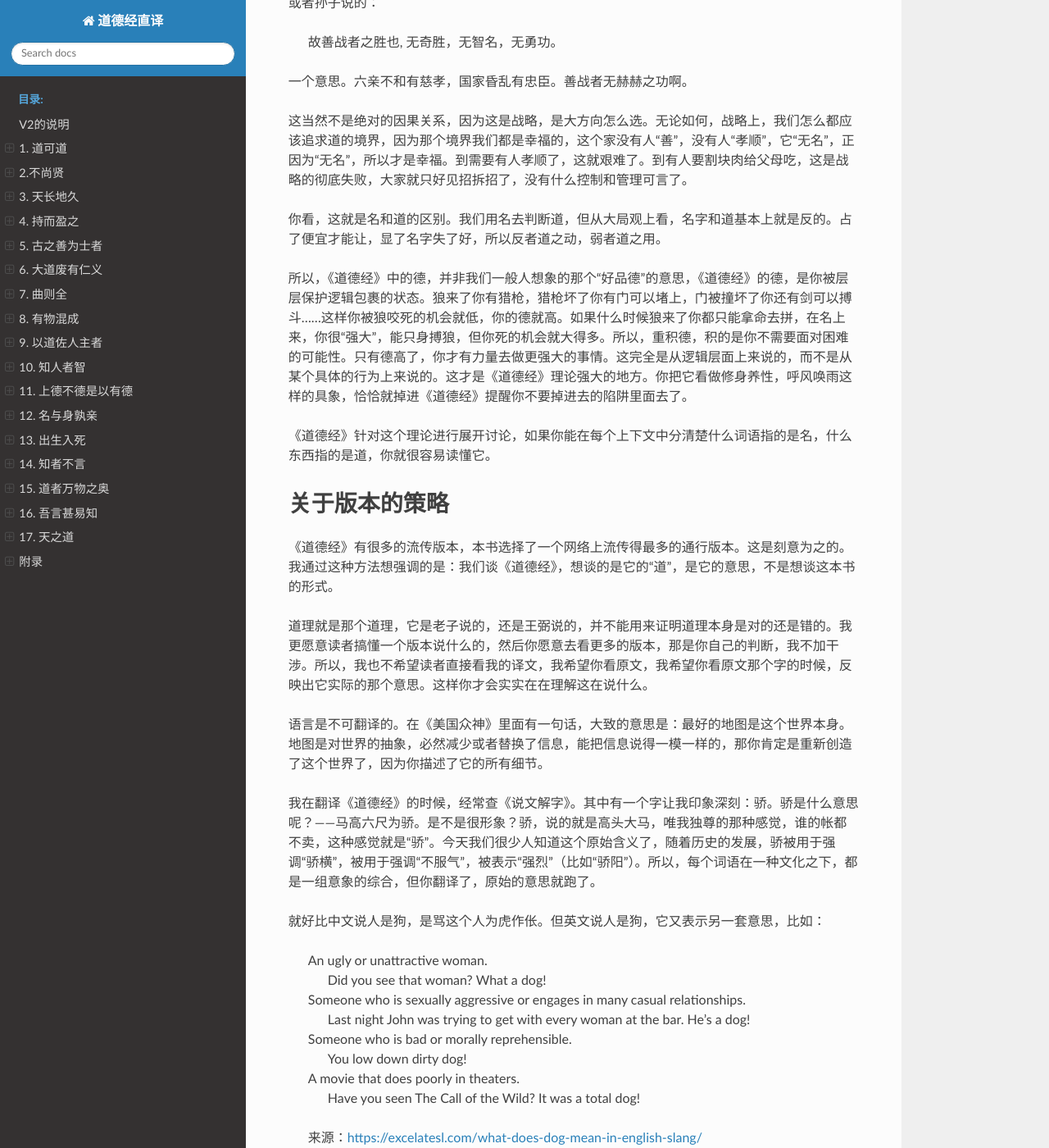
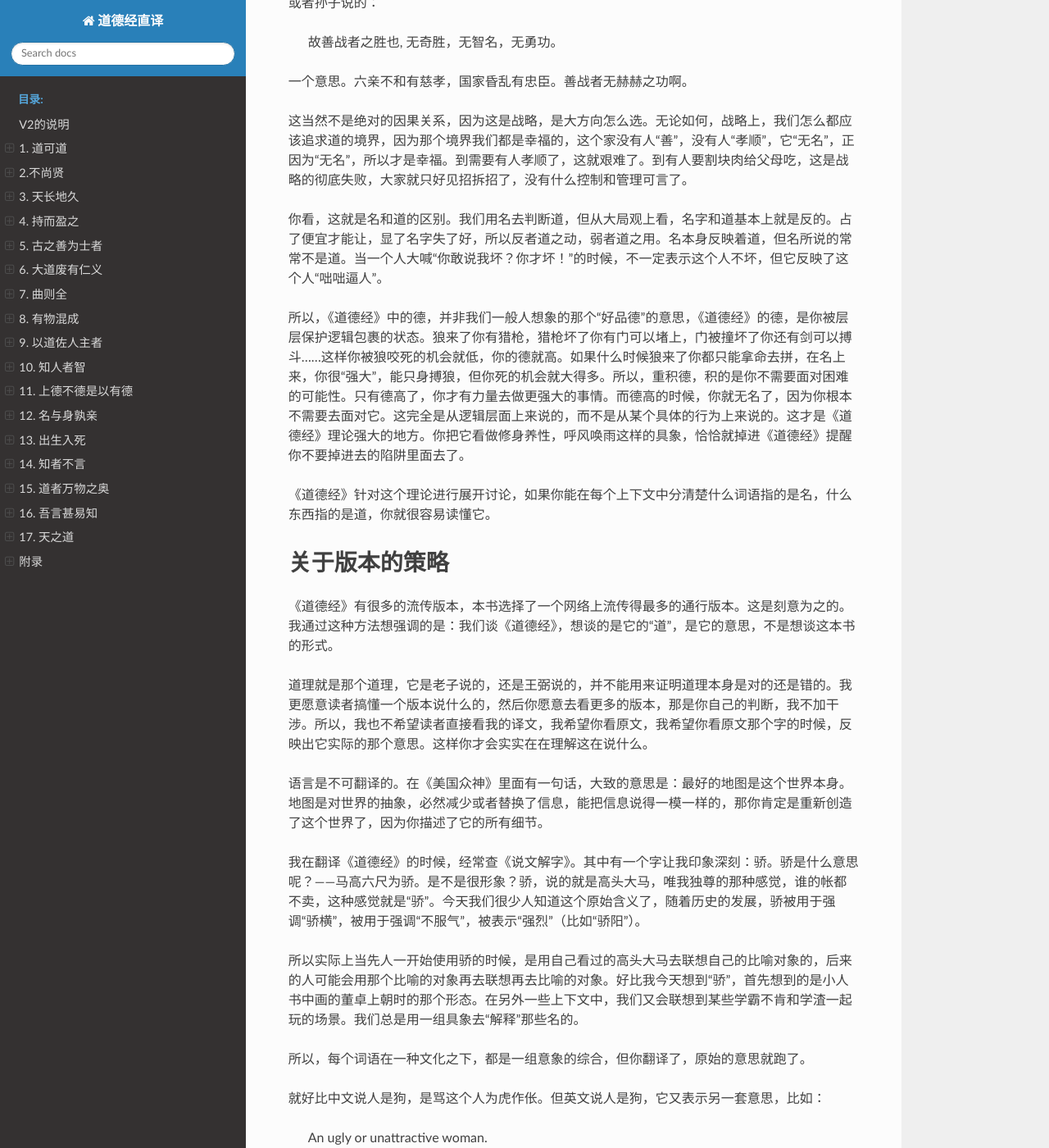
Before and after one commit to Kenneth-Lee/daodejing_translation, a Sphinx documentation site: the page built from source/index.rst, in a window 1280 px wide and 1400 px high, scrolled down 2744 px. Shown: the whole window at 82% size. Built offline with Sphinx 7.4.7 and the Read the Docs theme 2.0.0, drawn with Linux system fonts in a browser that asks for light colours; formulas are drawn with MathJax 3; some of the changed text lies outside the part shown.

Commit message:
补充一些关于语义理解的逻辑（前言中）
Signed-off-by: Kenneth Lee <Kenneth-Lee-2012@qq.com>

```diff
--- a/source/index.rst
+++ b/source/index.rst
@@ -50,7 +50,7 @@
 他确实在在挖运河啊，他做的所有事情都是为了挖运河啊。但他一天都没有拿起过锄头，
 没有担过泥，他好像并没有挖运河啊。这种事情在一大群人的情况下，不是经常发生的？
 
-这只是绕，并不玄。不是不能理解的。
+这只是绕，并不玄，不是不能理解的。
 
 反过来说，有个没有能力的领导者，也每天在办公室里拿着人力调配说明，研究天气，决
 定工期……但他脑子里其实一团浆糊，根本不知道决策什么，你说他是不是在“挖运河”呢？
@@ -62,16 +62,17 @@
 保证人们看到大娘多么需要帮助，你又如何辛苦地为她扫地，这（看起来）才更像是在“扫
 地”。所以，把“扫地”这件事做出来，和把“扫地”这个名字显现出来，这是不同的两件事情。
 
-所以老子并非在故弄玄虚，因为这实在是很难表达，当你真的要表达一个确切的意思的时
-候，你就发现，语言是非常无力。所以老子全文的基础就是：
+所以老子并非在故弄玄虚，因为这实在是很难表达，或者反过来说，这实在很难听懂。当
+你真的要表达一个确切的意思的时候，你就发现，语言是非常无力。所以老子全文的基础
+就是：
 
         | 道可道，非常道。
         | 名可名，非常名。
 
-看懂我前面的例子，这个意思很直白。道（全部）不是不能道（说清楚），只是你不能认
-为这个特征是永恒的，普适的。挖运河可以表现为看报表，也可以表现为到工地上去鼓舞
-士气，还可以表现和投资人社交。这些表现，可以是真的在“挖运河”，也可以在装样子。
-道也不是不可道，名也不是不可名，但它是有前提的。
+看懂我前面的例子，这个意思很直白：道（全部）不是不能道（说清楚），只是你不能认
+为这个特征是永恒的，普适的。挖运河可以表现为看报表，也可以表现为到工地上去亲力
+亲为鼓舞士气，还可以表现和投资人社交。这些表现，可以是真的在“挖运河”，也可以在
+装样子。道也不是不可道，名也不是不可名，但它是有前提的。
 
 我把这些逻辑告诉我的同事的时候，他们有时会劝我：你为什么非要用什么道啊，名啊这
 些玄乎的名字来解释你的逻辑呢？可以用更现代的语言啊。
@@ -92,10 +93,11 @@
 
 道，就是最优状态，一家三口，你打鱼来我晒网，儿子好好学习未来接班，这最幸福了，
 没有人说谁好谁不好。所以道的时候是“无名”的，你看不到各种表扬（注意，这不是故意
-不让人表扬，而是这个事情事实上就没有什么可以表扬的）。如果你听到表扬了，就说明
-有人做了额外的事，我们说他德，比如能过这样的好日子，都是爸爸当初在大海上搏斗，
-打下了一条大鱼，给家里买下了这间房子，大家才有这样的日子过。所以大家都感谢爸爸
-的大恩大德。这是不平衡的，但也没有什么伤害，只是有人好而已。
+不让人表扬，而是这个事情事实上就没有什么可以表扬的）和批评（不过我们这里先关注
+表扬的部分）。如果你听到表扬了，就说明有人做了额外的事，我们说他德，比如能过这
+样的好日子，都是爸爸当初在大海上搏斗，打下了一条大鱼，给家里买下了这间房子，大
+家才有这样的日子过。所以大家都感谢爸爸的大恩大德。这是不平衡的，但也没有什么伤
+害，只是有人好而已。
 
 好了，为了报这个恩，妈妈说，“爸爸，你不用去打鱼了，我来，你过去为这个家付出了太
 多，现在是我们报恩的时候了。”。这时我们都说妈妈“仁”，对大家真好。这是这个表现是
@@ -130,16 +132,19 @@
 可言了。
 
 你看，这就是名和道的区别。我们用名去判断道，但从大局观上看，名字和道基本上就是
-反的。占了便宜才能让，显了名字失了好，所以反者道之动，弱者道之用。
+反的。占了便宜才能让，显了名字失了好，所以反者道之动，弱者道之用。名本身反映着
+道，但名所说的常常不是道。当一个人大喊“你敢说我坏？你才坏！”的时候，不一定表示
+这个人不坏，但它反映了这个人“咄咄逼人”。
 
 所以，《道德经》中的德，并非我们一般人想象的那个“好品德”的意思，《道德经》的德
 ，是你被层层保护逻辑包裹的状态。狼来了你有猎枪，猎枪坏了你有门可以堵上，门被撞
 坏了你还有剑可以搏斗……这样你被狼咬死的机会就低，你的德就高。如果什么时候狼来了
 你都只能拿命去拼，在名上来，你很“强大”，能只身搏狼，但你死的机会就大得多。所以
 ，重积德，积的是你不需要面对困难的可能性。只有德高了，你才有力量去做更强大的事
-情。这完全是从逻辑层面上来说的，而不是从某个具体的行为上来说的。这才是《道德经
-》理论强大的地方。你把它看做修身养性，呼风唤雨这样的具象，恰恰就掉进《道德经》
-提醒你不要掉进去的陷阱里面去了。
+情。而德高的时候，你就无名了，因为你根本不需要去面对它。这完全是从逻辑层面上来
+说的，而不是从某个具体的行为上来说的。这才是《道德经》理论强大的地方。你把它看
+做修身养性，呼风唤雨这样的具象，恰恰就掉进《道德经》提醒你不要掉进去的陷阱里面
+去了。
 
 《道德经》针对这个理论进行展开讨论，如果你能在每个上下文中分清楚什么词语指的是
 名，什么东西指的是道，你就很容易读懂它。
@@ -165,6 +170,12 @@
 是什么意思呢？——马高六尺为骄。是不是很形象？骄，说的就是高头大马，唯我独尊的那
 种感觉，谁的帐都不卖，这种感觉就是“骄”。今天我们很少人知道这个原始含义了，随着
 历史的发展，骄被用于强调“骄横”，被用于强调“不服气”，被表示“强烈”（比如“骄阳”）。
+
+所以实际上当先人一开始使用骄的时候，是用自己看过的高头大马去联想自己的比喻对象
+的，后来的人可能会用那个比喻的对象再去联想再去比喻的对象。好比我今天想到“骄”，
+首先想到的是小人书中画的董卓上朝时的那个形态。在另外一些上下文中，我们又会联想
+到某些学霸不肯和学渣一起玩的场景。我们总是用一组具象去“解释”那些名的。
+
 所以，每个词语在一种文化之下，都是一组意象的综合，但你翻译了，原始的意思就跑了。
 
 就好比中文说人是狗，是骂这个人为虎作伥。但英文说人是狗，它又表示另一套意思，比
@@ -181,7 +192,15 @@
   |
   | 来源：https://excelatesl.com/what-does-dog-mean-in-english-slang/
 
-这种东西基本无法翻译的。
+我简单翻译一下，英文说人是狗，有如下含义：
+
+  | 丑陋或者毫无吸引力的女人。
+  | 在一般社交中在性方面表现得进攻或者大胆的人。
+  | 道德败坏的人。
+  | 在电影院表现得很糟糕的电影。
+
+说话的人到底使用了其中哪个语义？还是在双关？还是在暗示？其实都有可能的。这种东
+西基本无法翻译。
 
 而对于文言文描述的“哲学”，“规律的规律”，可以给你引导，但是无法给你翻译的，你只
 能看原文，翻译就是重建逻辑了。
```
